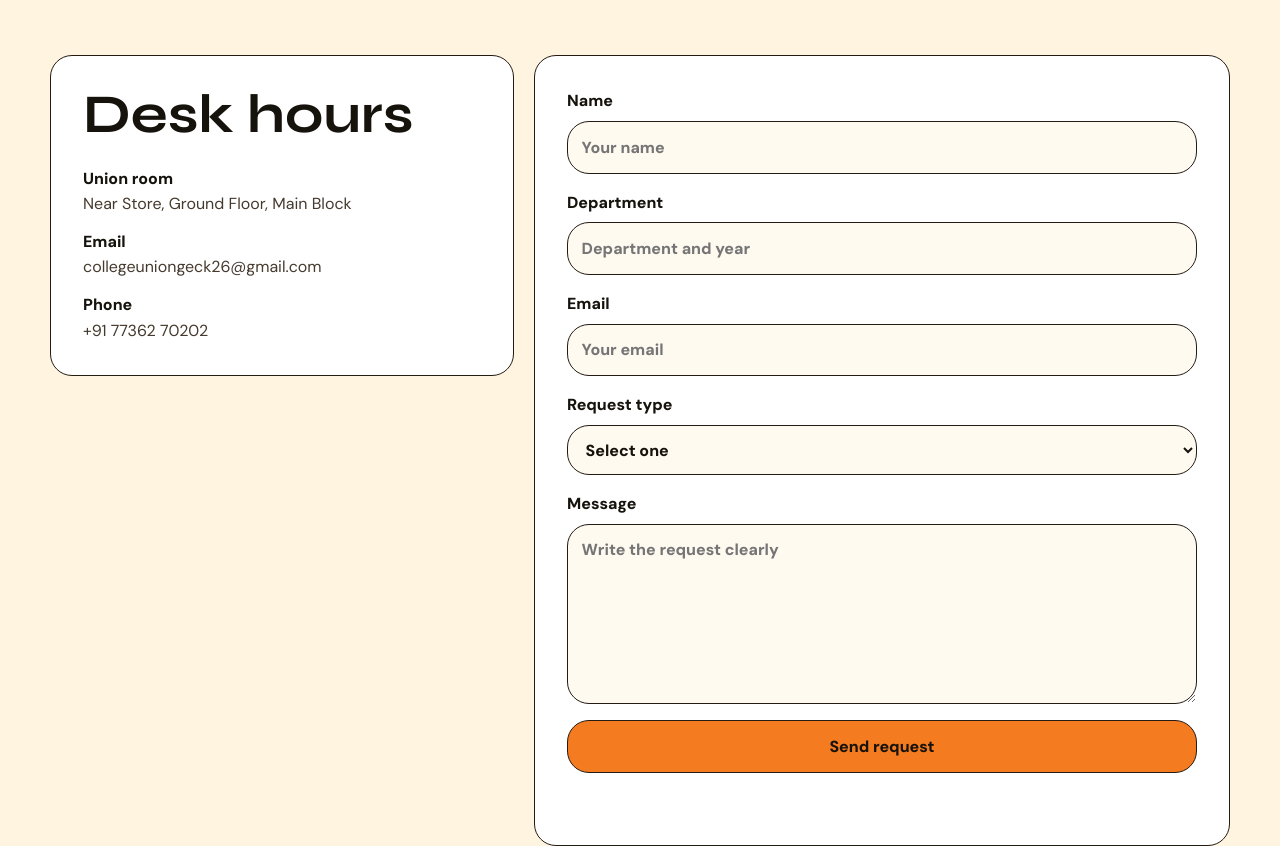
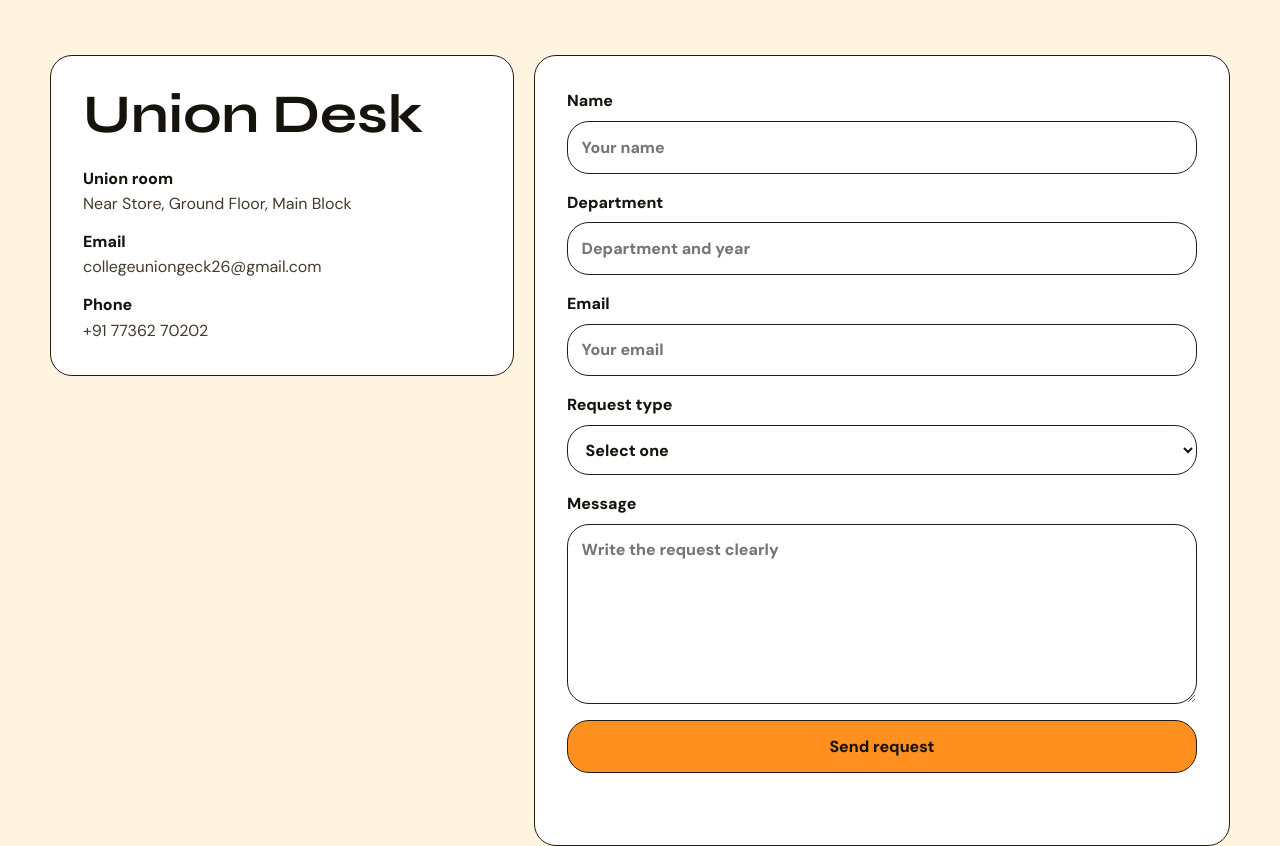
Before and after one commit to Hari-005/Abhyudaya-Union-web-page, a plain HTML site: page contact.html in a window 1280 px wide. Shown: the part 660-1506 px from the top of the page. Drawn offline with Linux system fonts and the light colour scheme.

Commit message:
css update

```diff
--- a/assets/css/styles.css
+++ b/assets/css/styles.css
@@ -1133,7 +1133,7 @@ dd {
   width: 100%;
   border: 1px solid var(--line);
   border-radius: var(--radius);
-  background: var(--paper);
+  background: var(--white);
   padding: 0.78rem 0.85rem;
   color: var(--ink);
 }
@@ -1146,6 +1146,9 @@ dd {
   min-height: 1.5rem;
   color: var(--emerald-dark);
   font-weight: 800;
+}
+.contact-form .button-primary {
+  background: #ff8f1f;
 }
 
 .report-section {
--- a/contact.html
+++ b/contact.html
@@ -9,7 +9,7 @@
       content="Contact the Abhyudaya College Union desk for student support, events, hostel help, and union office enquiries."
     />
     <link rel="icon" href="assets/images/abhyudaya-logo.png" />
-    <link rel="stylesheet" href="assets/css/styles.css?v=20260624-member-duties-radius" />
+    <link rel="stylesheet" href="assets/css/styles.css?v=20260625-contact-button-bright" />
   </head>
   <body>
     <a class="skip-link" href="#main">Skip to content</a>
@@ -58,7 +58,7 @@
       <section class="section-light">
         <div class="shell contact-grid">
           <div class="contact-panel">
-            <h2>Desk hours</h2>
+            <h2>Union Desk</h2>
             <dl class="detail-list">
               <div>
                 <dt>Union room</dt>
```
